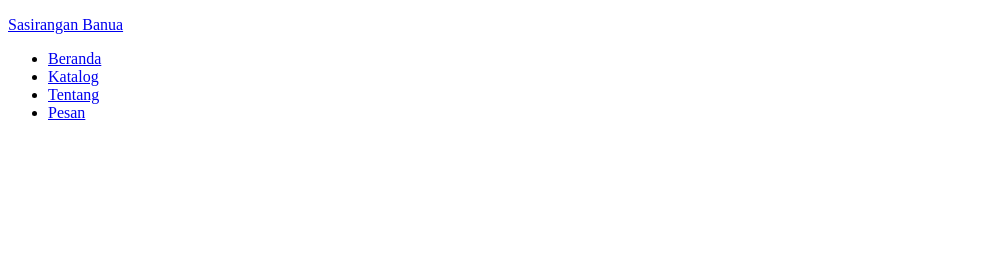
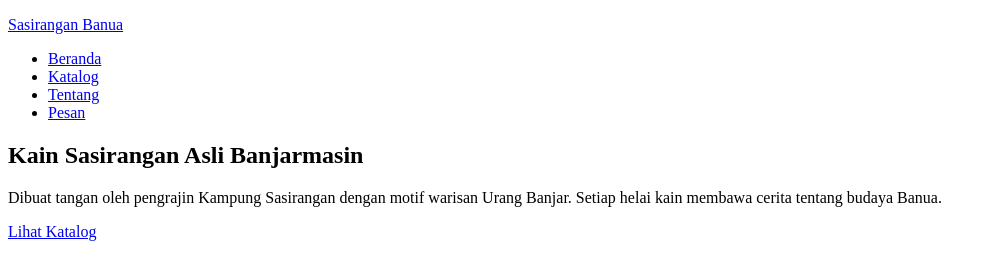
Before and after one commit to reksayaza-hub/web-1-2510010157, a plain HTML site: page index.html in a window 1280 px wide. Shown: the whole page, without its empty margins (0-996 px from the left). Drawn offline with Linux system fonts and the light colour scheme.

Commit message:
Tambah Bagian Hero

```diff
--- a/index.html
+++ b/index.html
@@ -19,6 +19,15 @@
  </ul>
  </nav>
 </header>
+<main>
+ <!-- ========== HERO ========== -->
+ <section class="hero" id="beranda">
+ <h1>Kain Sasirangan Asli Banjarmasin</h1>
+ <p>Dibuat tangan oleh pengrajin Kampung Sasirangan dengan motif warisan Urang Banjar.
+ Setiap helai kain membawa cerita tentang budaya Banua.</p>
+ <a class="tombol" href="#katalog">Lihat Katalog</a>
+ </section>
+</main>
 
 </body>
 </html>
```
